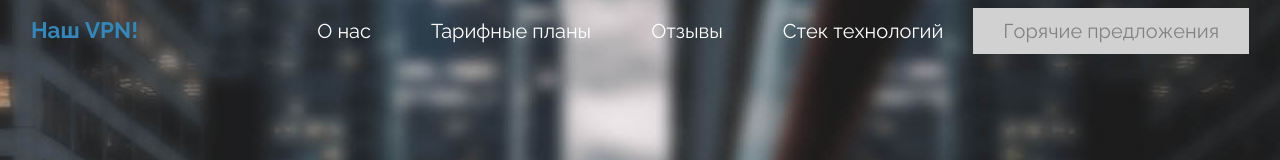
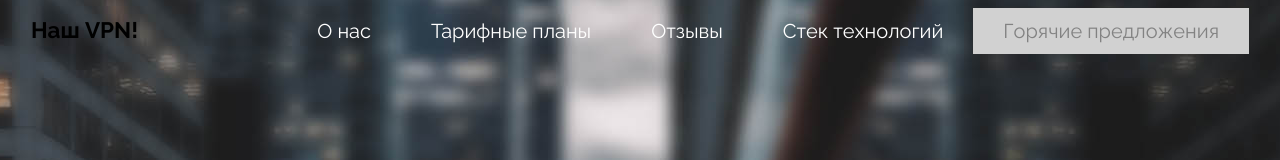
Before and after one commit to neychychyen/TestAB, a plain HTML site: page index.html in a window 1280 px wide. In both pictures the pointer is over the link "Наш VPN!". Shown: the top 160 px of the page. Drawn offline with Linux system fonts and the light colour scheme.

Commit message:
Фикс 2

```diff
--- a/css/B.css
+++ b/css/B.css
@@ -83,3 +83,8 @@
 .tm-down-arrow:hover, .tm-down-arrow:focus {
   background: var(--tm-nav_hov);
 }
+
+
+.navbar-brand:hover, .tm-navbar.scroll .navbar-brand:hover{
+	color: var(--tm-but_color_active);
+}
```
